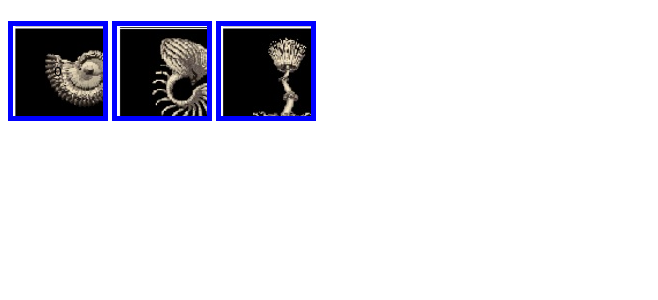
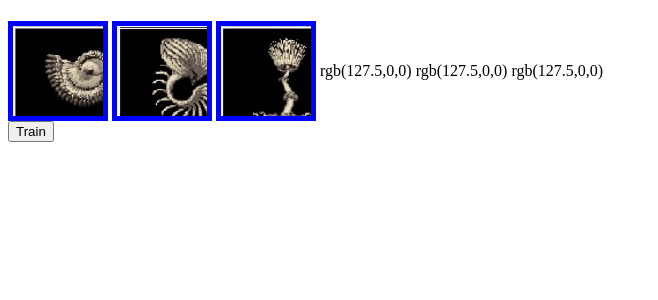
Before and after one commit to svlandeg/OxyKoditWebsite, a Flask app: page /grid/ in a window 1280 px wide. Shown: the top 300 px of the page, without its empty margins (0-658 px from the left). Run offline with Flask 2, Linux system fonts and the light colour scheme.

Commit message:
button for retraining and determine rgb based on picture prediction

```diff
--- a/app.py
+++ b/app.py
@@ -1,6 +1,5 @@
 from flask import Flask, render_template, request
-
-import subprocess
+import ml_model
 
 app = Flask(__name__)
 
@@ -18,24 +17,48 @@ def overview():
 
 @app.route('/grid/', methods=['GET', 'POST'])
 def grid():
-    if request.method == 'GET':
-        border_colors = "0,0,0"
-        index_clicked = -1
+    img_nr = 3  # TODO: 42
 
     if request.method == 'POST':
         border_colors = request.form.get('border_colors')
+        preds = [0.5, 0.5, 0.5]
         index_clicked = int(request.form.get('index_clicked', -1))
+        to_retrain = request.form.get('retrain', 'No')
+    else:
+        border_colors = "0,0,0"
+        preds = [0.5, 0.5, 0.5]
+        index_clicked = -1
+        to_retrain = "No"
 
     color_list = border_colors.split(",")
     if index_clicked > -1:
         color_list[index_clicked] = str((int(color_list[index_clicked]) + 1) % 3)
         border_colors = ",".join(color_list)
 
+    if to_retrain == "Yes":
+        tufa_image_list = ["img" + str(i) + ".jpg" for i in range(img_nr) if color_list[i] == "1"]
+        nontufa_image_list = ["img" + str(i) + ".jpg" for i in range(img_nr) if color_list[i] == "2"]
+        all_image_list = ["img" + str(i) + ".jpg" for i in range(img_nr)]
+        if (len(tufa_image_list)) > 0 and (len(nontufa_image_list) > 0):
+            preds = ml_model.main(tufa_image_list, nontufa_image_list, all_image_list)
+
     # TODO: pass arguments as dict for n images
-    return render_template('tufa_grid.html', title="Tufa image grid", border_colors=border_colors, border_color_0=_get_color(color_list[0]), border_color_1=_get_color(color_list[1]), border_color_2=_get_color(color_list[2]))
+    return render_template('tufa_grid.html',
+                           title="Tufa image grid",
+                           border_colors=border_colors,
+                           border_color_0=_get_border_color(color_list[0]),
+                           border_color_1=_get_border_color(color_list[1]),
+                           border_color_2=_get_border_color(color_list[2]),
+                           bg_color_0=_get_bg_color(preds[0]),
+                           bg_color_1=_get_bg_color(preds[1]),
+                           bg_color_2=_get_bg_color(preds[2]))
 
 
-def _get_color(color_index):
+def get_pred():
+    return[0, 0.3, 0.9]
+
+
+def _get_border_color(color_index):
     if color_index == "0":
         return "blue"
     if color_index == "1":
@@ -43,3 +66,10 @@ def _get_color(color_index):
     if color_index == "2":
         return "red"
     return "black"
+
+
+def _get_bg_color(color_float):
+    if color_float < 0 or color_float > 1:
+        return "(0, 255, 255)"
+    r = color_float * 255
+    return "(" + str(r) + ",0,0)"
--- a/templates/tufa_grid.html
+++ b/templates/tufa_grid.html
@@ -8,10 +8,19 @@
     <body>
         <h1>{{ border_color }}</h1>
         <form action="{{ url_for('grid') }}" method="post">
-            <input style="width:100px; height:100px; border:5px solid {{ border_color_0 }}; background-image: url({{ url_for('static', filename='img0.jpg') }});" type="submit" name="index_clicked" value="0" alt="Image 0" />
-            <input style="width:100px; height:100px; border:5px solid {{ border_color_1 }}; background-image: url({{ url_for('static', filename='img1.jpg') }});" type="submit" name="index_clicked" value="1" alt="Image 1" />
-            <input style="width:100px; height:100px; border:5px solid {{ border_color_2 }}; background-image: url({{ url_for('static', filename='img2.jpg') }});" type="submit" name="index_clicked" value="2" alt="Image 2" />
+            <input style="width:100px; height:100px; border:5px solid {{ border_color_0 }}; background: url({{ url_for('static', filename='img0.jpg') }}); color: transparent;" type="submit" name="index_clicked" value="0" alt="Image 0" />
+            <input style="width:100px; height:100px; border:5px solid {{ border_color_1 }}; background: url({{ url_for('static', filename='img1.jpg') }}); color: transparent;" type="submit" name="index_clicked" value="1" alt="Image 1" />
+            <input style="width:100px; height:100px; border:5px solid {{ border_color_2 }}; background: url({{ url_for('static', filename='img2.jpg') }}); color: transparent;" type="submit" name="index_clicked" value="2" alt="Image 2" />
+            rgb{{ bg_color_0 }}
+            rgb{{ bg_color_1 }}
+            rgb{{ bg_color_2 }}
             <input type="hidden" name="border_colors" value={{ border_colors }} />
+            <input type="hidden" name="retrain" value="No" />
+        </form>
+        <form action="{{ url_for('grid') }}" method="post">
+            <button type="submit">Train</button>
+            <input type="hidden" name="border_colors" value={{ border_colors }} />
+            <input type="hidden" name="retrain" value="Yes" />
         </form>
     </body>
 </html>
```
